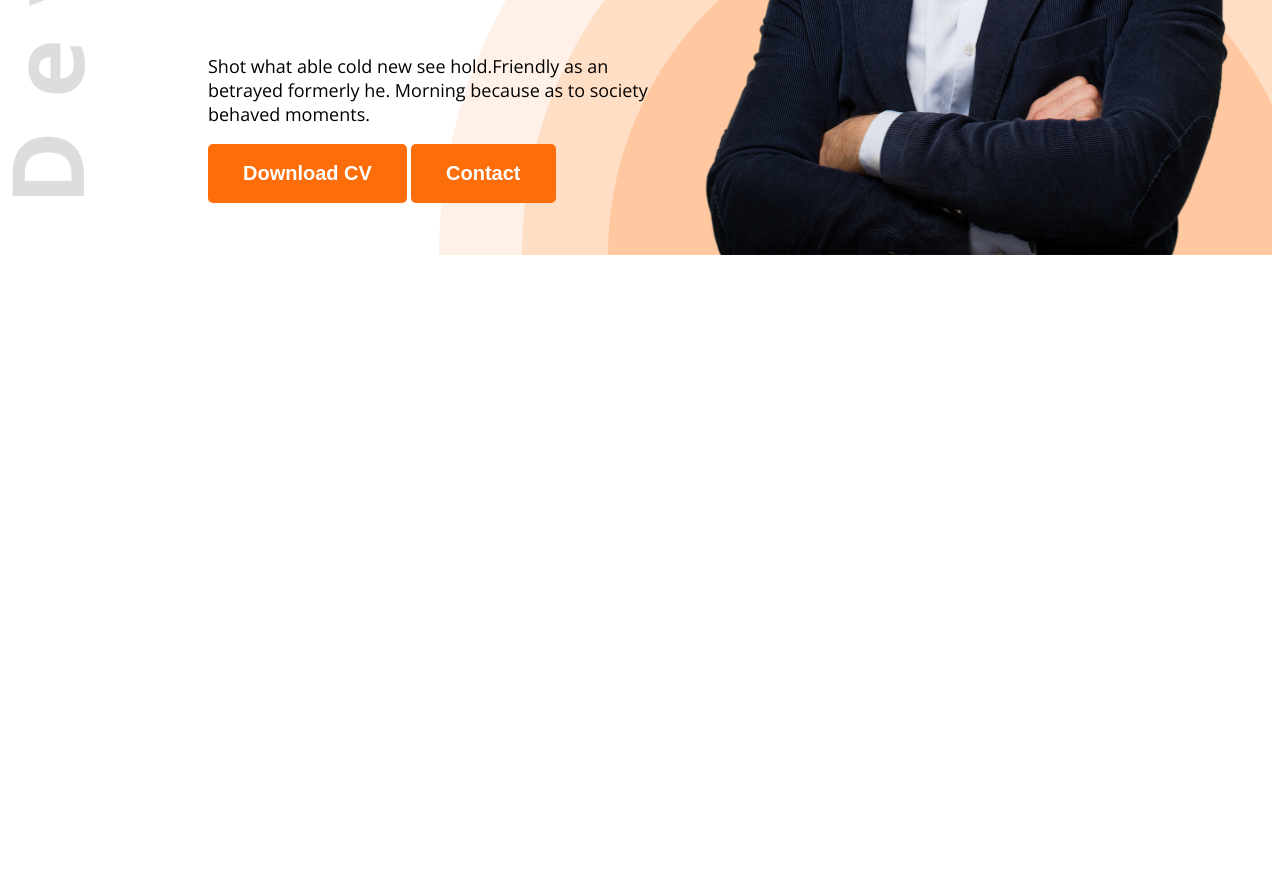
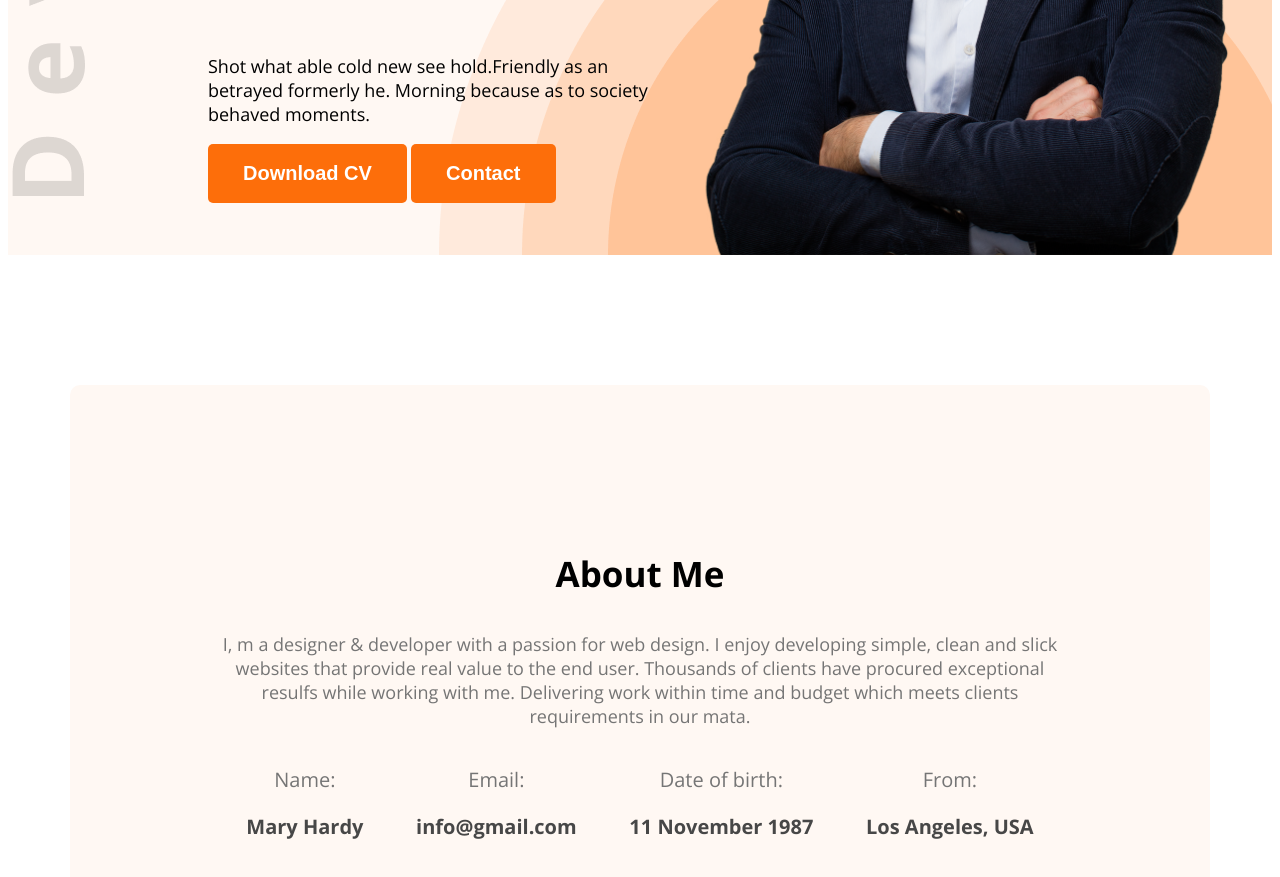
Before and after one commit to SwarnaliSahaBristi/web-developer-portfolio, a plain HTML site: page index.html in a window 1280 px wide. Shown: the part 575-1452 px from the top of the page. Before the commit the page ends 838 px from the top, so only its background shows below. Drawn offline with nearby package versions, Linux system fonts and the light colour scheme.

Commit message:
added about items,size,weight

```diff
--- a/index.html
+++ b/index.html
@@ -10,7 +10,7 @@
     <link rel="stylesheet" href="style/portfolio.css">
 </head>
 <body class="open-sans-normal">
-    <header class="header">
+    <header class="header secondary-bg">
         <nav>
             <h3 class="nav-tittle">Ma<span class="text-primary">r</span>y</h3>
             <ul>
@@ -33,7 +33,31 @@
         </div>
     </header>
     <main>
-
+        <section class="about secondary-bg">
+                <h3 class="section-title">About Me</h3>
+                <p class="section-description">
+                    I, m a designer & developer with a passion for web design. I enjoy developing simple, clean and slick websites that provide real value to the end user. Thousands of clients have procured exceptional resulfs while working with me. Delivering work within time and budget which meets clients requirements in our mata.
+                </p>
+            <div class="about-items">
+                <!-- .about-item*4>p.item-title+p.item-description -->
+                 <div class="about-item">
+                    <p class="item-title">Name:</p>
+                    <p class="item-description">Mary Hardy</p>
+                 </div>
+                 <div class="about-item">
+                    <p class="item-title">Email:</p>
+                    <p class="item-description">info@gmail.com</p>
+                 </div>
+                 <div class="about-item">
+                    <p class="item-title">Date of birth:</p>
+                    <p class="item-description">11 November 1987</p>
+                 </div>
+                 <div class="about-item">
+                    <p class="item-title">From:</p>
+                    <p class="item-description">Los Angeles, USA</p>
+                 </div>
+            </div>
+        </section>
     </main>
     <footer>
 
--- a/style/portfolio.css
+++ b/style/portfolio.css
@@ -1,39 +1,42 @@
-
 .open-sans-normal {
   font-family: "Open Sans", sans-serif;
   font-optical-sizing: auto;
   font-style: normal;
-  font-variation-settings:
-    "wdth" 100;
+  font-variation-settings: "wdth" 100;
 }
 
 /* shared style */
-.text-primary{
-    color: #FD6E0A;
+.text-primary {
+  color: #fd6e0a;
 }
-.dark-2{
+.dark-2 {
   color: #474747;
 }
-
-.btn-primary{
-    background-color: #FD6E0A;
+.secondary-bg {
+  background-color: #fff8f3;
+}
+main {
+  max-width: 1140px;
+  margin: 0 auto;
+}
+.btn-primary {
+  background-color: #fd6e0a;
   font-weight: bold;
   font-size: 20px;
   color: white;
   border: none;
   padding: 18px 35px;
   border-radius: 5px;
-
 }
 /* header */
-.header{
+.header {
   background-image: url(../images/developer.png), url(../images/header_bg.png);
   background-repeat: no-repeat;
   background-position: top left, bottom right;
 }
 
 /* Nav styles */
-nav{
+nav {
   display: flex;
   align-items: center;
   justify-content: space-between;
@@ -43,42 +46,71 @@
   font-weight: 800;
   font-size: 45px;
 }
-nav ul{
+nav ul {
   display: flex;
   align-items: center;
 }
-nav ul li{
+nav ul li {
   list-style: none;
   margin-right: 51px;
 }
 
-nav li a{
+nav li a {
   text-decoration: none;
   font-size: 20px;
 }
 
 /* banner styles */
-.banner{
+.banner {
   display: flex;
   justify-content: space-between;
   margin: 0 35px 0 200px;
 }
-.banner-content{
+.banner-content {
   max-width: 580px;
 }
-.banner-greeting{
+.banner-greeting {
   font-size: 45px;
   font-weight: 600;
 }
-.banner-tittle{
+.banner-tittle {
   font-weight: bold;
   font-size: 85px;
 }
-.banner-description{
+.banner-description {
   font-size: 18px;
   font-weight: 30px;
-
 }
-.banner-profile-pic{
+.banner-profile-pic {
   width: 580px;
 }
+.section-title {
+  font-weight: bold;
+  font-size: 35px;
+  color: black;
+}
+.section-description {
+  font-weight: 400;
+  font-size: 18px;
+  color: #757575;
+}
+.about {
+  border-radius: 10px;
+  padding: 130px 150px;
+  text-align: center;
+  margin-top: 130px;
+}
+.about-items {
+  display: flex;
+  justify-content: space-around;
+}
+.item-title {
+  font-weight: 400;
+  font-size: 20px;
+  color: #757575;
+}
+.item-description {
+  font-weight: bold;
+  font-size: 20px;
+  color: #474747;
+}
```
Lines whose indentation alone changed are shown as unchanged.
